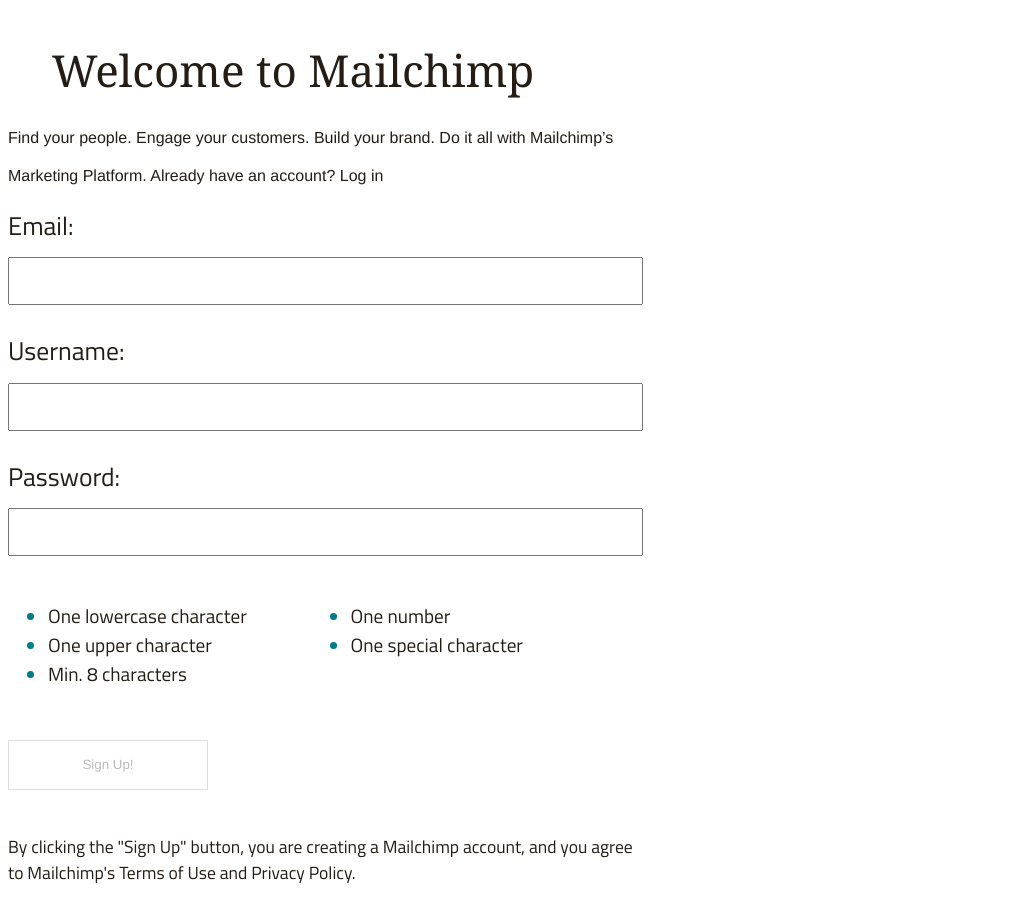
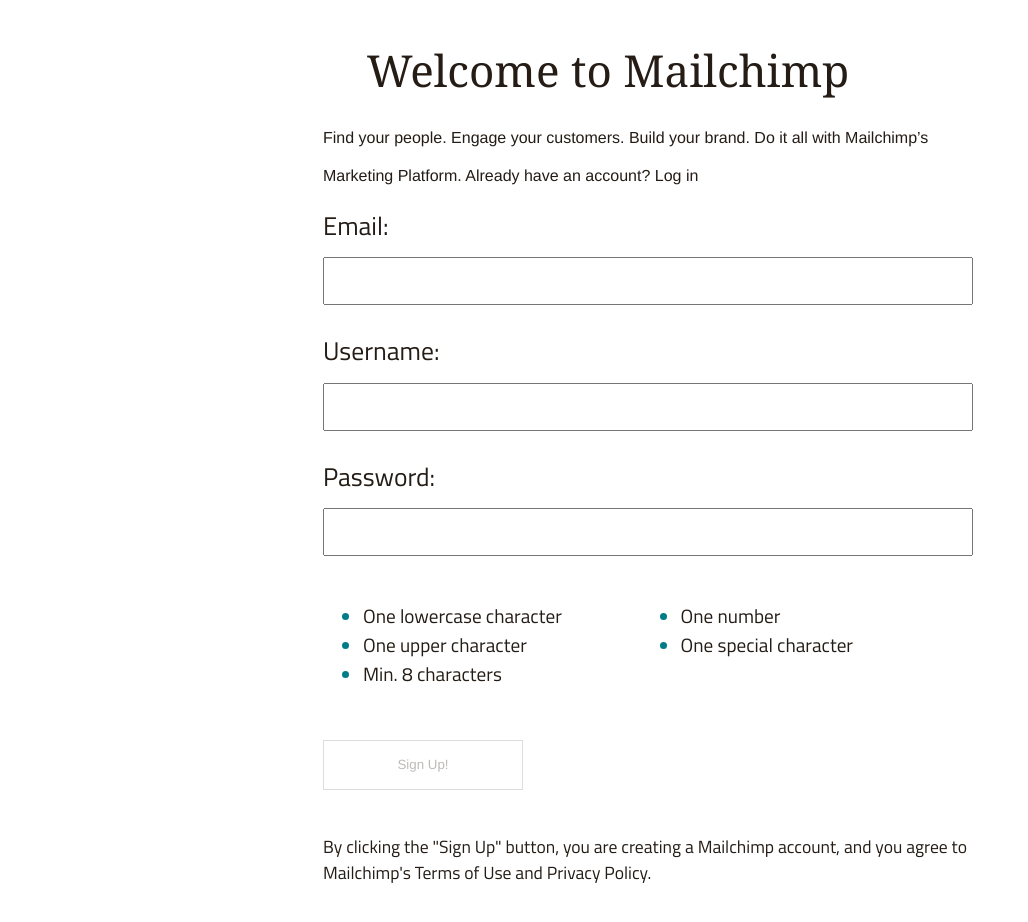
Before and after one commit to livechat/fun-with-flags, a React (Create React App) app: page / in a window 1280 px wide. Shown: the top 922 px of the page, without its empty margins (0-1028 px from the left). Built offline with nearby package versions, Linux system fonts and the light colour scheme.

Commit message:
center form

```diff
--- a/src/App.css
+++ b/src/App.css
@@ -50,7 +50,6 @@
   color: #241c15;
   font-weight: 500;
   display: block;
-  max-width: 635px;
   padding-bottom: 12px;
   -webkit-user-select: none;
   -ms-user-select: none;
--- a/src/form.css
+++ b/src/form.css
@@ -2,6 +2,10 @@
   display: flex;
   justify-content: center;
   width: 100%;
+}
+
+.formWrapper {
+  max-width: 650px;
 }
 
 .bullet--gray {
@@ -24,7 +28,8 @@
 
 .submitFormButton {
   font-weight: 500;
-  font-family: "Graphik Web","Helvetica Neue",Helvetica,Arial,Verdana,sans-serif;
+  font-family: "Graphik Web", "Helvetica Neue", Helvetica, Arial, Verdana,
+    sans-serif;
   text-align: center;
   vertical-align: middle;
   text-transform: capitalize;
@@ -85,30 +90,31 @@
 .h1 {
   font-family: "Means Web", Georgia, Times, "Times New Roman", serif;
   font-size: 44px;
-  line-height: 48,4px;
+  line-height: 48, 4px;
   text-decoration: none;
   text-align: center;
   word-spacing: 0px;
   background-color: #ffffff;
   background-position: 0% 0%;
-  color:#241c15;
+  color: #241c15;
   height: 48px;
   width: 570px;
   display: block;
-  transform:none;
+  transform: none;
   transition: all 0s ease 0s;
   box-sizing: border-box;
 }
 
 .h2 {
-  font-family: "Graphik Web", "Helvetica Neue", Helvetica, Arial, Verdana, sans-serif;
+  font-family: "Graphik Web", "Helvetica Neue", Helvetica, Arial, Verdana,
+    sans-serif;
   font-size: 16px;
   line-height: 24px;
   text-decoration: none;
   word-spacing: 0px;
   background-color: #ffffff;
   background-position: 0% 0%;
-  color:#241c15;
+  color: #241c15;
   height: auto;
   width: auto;
   display: inline;
@@ -136,8 +142,6 @@
   text-decoration: none;
 }
 
-
-
 .ul {
   padding-right: 120px;
 }
```
Also changed, not shown: 1 other file (tests, documents, lock files or other folders).
